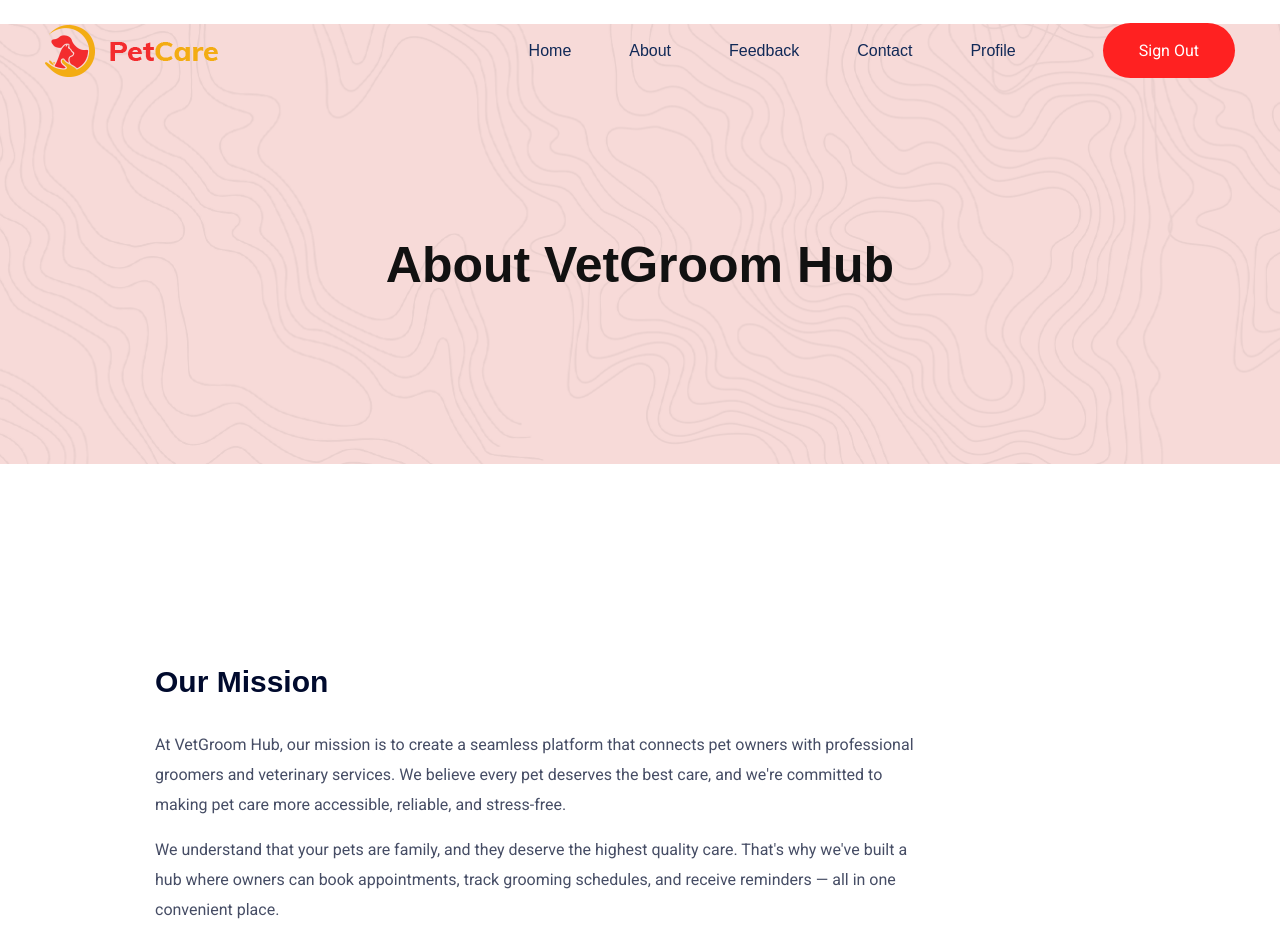
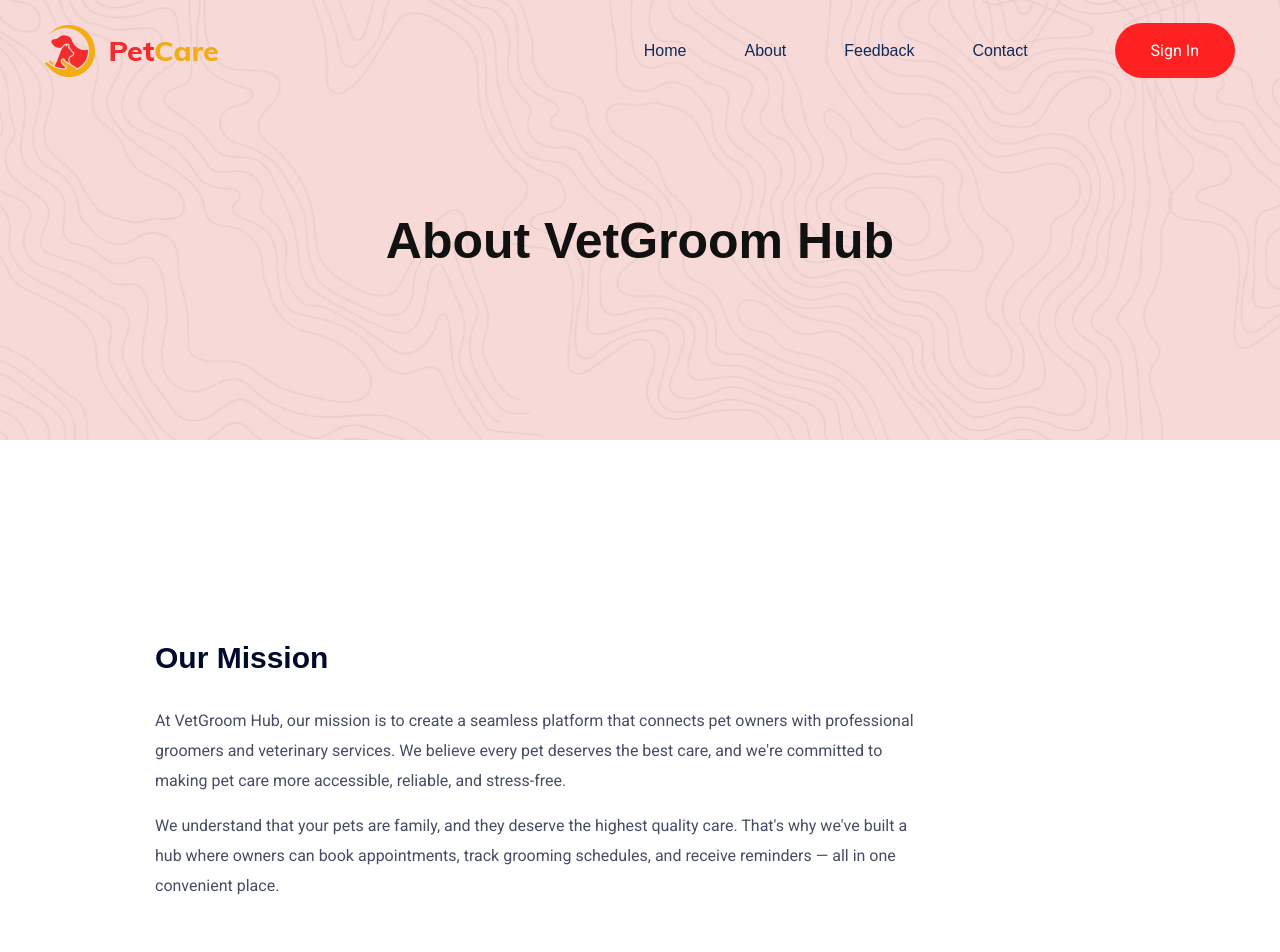
Before and after one commit to jiawei916/SD_SEC42_G01_42, a PHP site: page /vetgroom/aboutUs.php in a window 1280 px wide. Shown: the top 952 px of the page. Run offline with PHP 8.4, Linux system fonts and the light colour scheme; the visitor is signed in with stand-in values (Sample User, id 1); some web fonts are replaced.

Commit message:
UPDATE ABOUT US

```diff
--- a/aboutUs.php
+++ b/aboutUs.php
@@ -85,6 +85,10 @@
             color: #3aa9e4;
             font-weight: bold;
         }
+
+        .profile-dropdown {
+            display: none;
+        }
     </style>
 </head>
 
@@ -100,19 +104,8 @@
             </div>
         </div>
     </div>
-  </header>
+    <!-- Preloader Start -->
 
-  <!-- Navigation bar -->
-  <nav>
-    <a href="homepage.php">Homepage</a>
-    <a href="aboutUs.php"><strong>About</strong></a>
-    <a href="contact.php">Contact</a>
-    <a href="registerGuest.html">Register</a>
-    <a href="emailVerification.html">Verification</a>
-  </nav>
-
-  <!-- Main content -->
-  <main>
     <?php
     session_start();
     // Check login session
@@ -142,21 +135,23 @@
                                             <li><a href="aboutUs.php">About</a></li>
                                             <li><a href="feedback.php">Feedback</a></li>
                                             <li><a href="contact.php">Contact</a></li>
-                                            <?php if ($isLoggedIn): ?>
-                                                <li><a href="profile.html">Profile</a></li>
-                                            <?php endif; ?>
                                         </ul>
                                     </nav>
                                 </div>
                                 <div class="header-right-btn f-right d-none d-lg-block ml-30">
-                                    <?php if ($isLoggedIn): ?>
-                                        <a href="signOut.php" class="header-btn">Sign Out</a>
-                                    <?php else: ?>
-                                        <a href="signIn.html" class="header-btn">Sign In</a>
-                                    <?php endif; ?>
+                                    <a href="signIn.html" class="header-btn">Sign In</a>
+                                    <div class="dropdown-content">
+                                        <?php if ($isLoggedIn): ?>
+                                            <a href="profile.html">Profile</a>
+                                            <a href="signOut.php">Sign Out</a>
+                                        <?php else: ?>
+                                            <a href="signIn.html">Sign In</a>
+                                            <a href="registerGuest.html">Register</a>
+                                            <?php endif; ?>
+                                        </div>
+                                    </div>
                                 </div>
                             </div>
-                        </div>
                         <!-- Mobile Menu -->
                         <div class="col-12">
                             <div class="mobile_menu d-block d-lg-none"></div>
```
